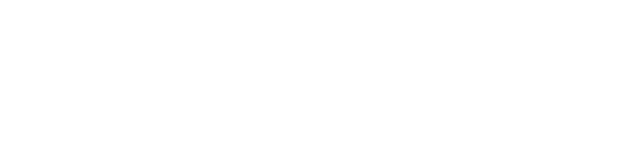
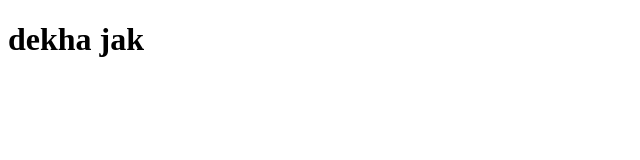
Before and after one commit to abdulmomin956/my-first-repo, a plain HTML site: page index.htm in a window 1280 px wide. Shown: the whole page, without its empty margins (0-640 px from the left). Drawn offline with Linux system fonts and the light colour scheme.

Commit message:
added heading

```diff
--- a/index.htm
+++ b/index.htm
@@ -7,6 +7,6 @@
     <title>My First Github Repo</title>
 </head>
 <body>
-
+    <h1>dekha jak</h1>
 </body>
 </html>
```
